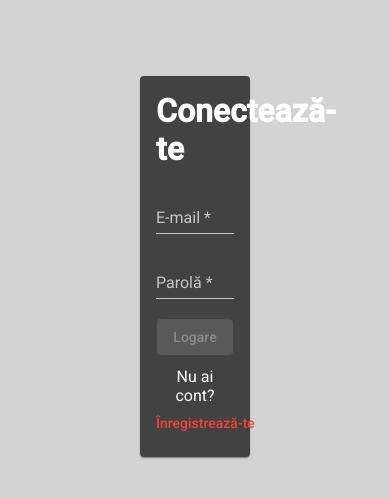
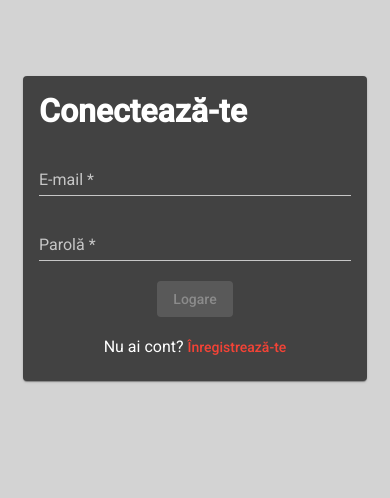
Before and after one commit to mihai10001/booking_system, an Angular app in the folder client/: page /login in a window 390 px wide. Shown: the top 498 px of the page. Built offline with nearby package versions, Linux system fonts and the light colour scheme.

Commit message:
improve mobile view (closed menu on mobile, css queries)

```diff
--- a/client/src/app/auth/auth.component.html
+++ b/client/src/app/auth/auth.component.html
@@ -1,6 +1,6 @@
 <br><br><br><br>
 
-<mat-card class="my-card">
+<mat-card class="login-card">
   <h1>{{ isRegister ? 'Creează cont' : 'Conectează-te' }}</h1>
   <form [formGroup]="userForm" (ngSubmit)="submitForm()" autocomplete="off">
 
--- a/client/src/app/main-layout/main-layout.component.ts
+++ b/client/src/app/main-layout/main-layout.component.ts
@@ -1,4 +1,5 @@
 import { Component, OnInit } from '@angular/core';
+import { BreakpointObserver } from '@angular/cdk/layout';
 
 @Component({
   selector: 'app-main-layout',
@@ -7,9 +8,10 @@ import { Component, OnInit } from '@angular/core';
 })
 export class MainLayoutComponent implements OnInit {
 
-  isExpanded = true;
+  isSmallScreen = this.breakpointObserver.isMatched('(max-width: 599px)');
+  isExpanded = this.isSmallScreen ? false: true;
 
-  constructor() { }
+  constructor(public breakpointObserver: BreakpointObserver) { }
 
   ngOnInit(): void {
   }
--- a/client/src/styles.css
+++ b/client/src/styles.css
@@ -18,10 +18,16 @@ body { background-color: #d3d3d3; }
     margin-top: 0.75rem;
 }
 
-.my-card {
+.login-card {
     margin: auto;
     width: 20%;
 }
+
+@media screen and (max-width: 960px) {
+    .login-card  {
+      width: 80%;
+    }
+  }
 
 .success-green {
     color: #7cfc00;
@@ -30,3 +36,18 @@ body { background-color: #d3d3d3; }
 .success-blue {
     color: #1E90FF;
 }
+
+.my-dialog-container .mat-dialog-container {
+    padding: 0px;
+}
+
+.my-dialog-container .mat-dialog-container {
+    overflow-y: scroll;
+    scrollbar-width: none; /* Firefox */
+    -ms-overflow-style: none;  /* Internet Explorer 10+ */
+}
+
+.my-dialog-container .mat-dialog-container::-webkit-scrollbar { /* WebKit */
+    width: 0;
+    height: 0;
+}
```
